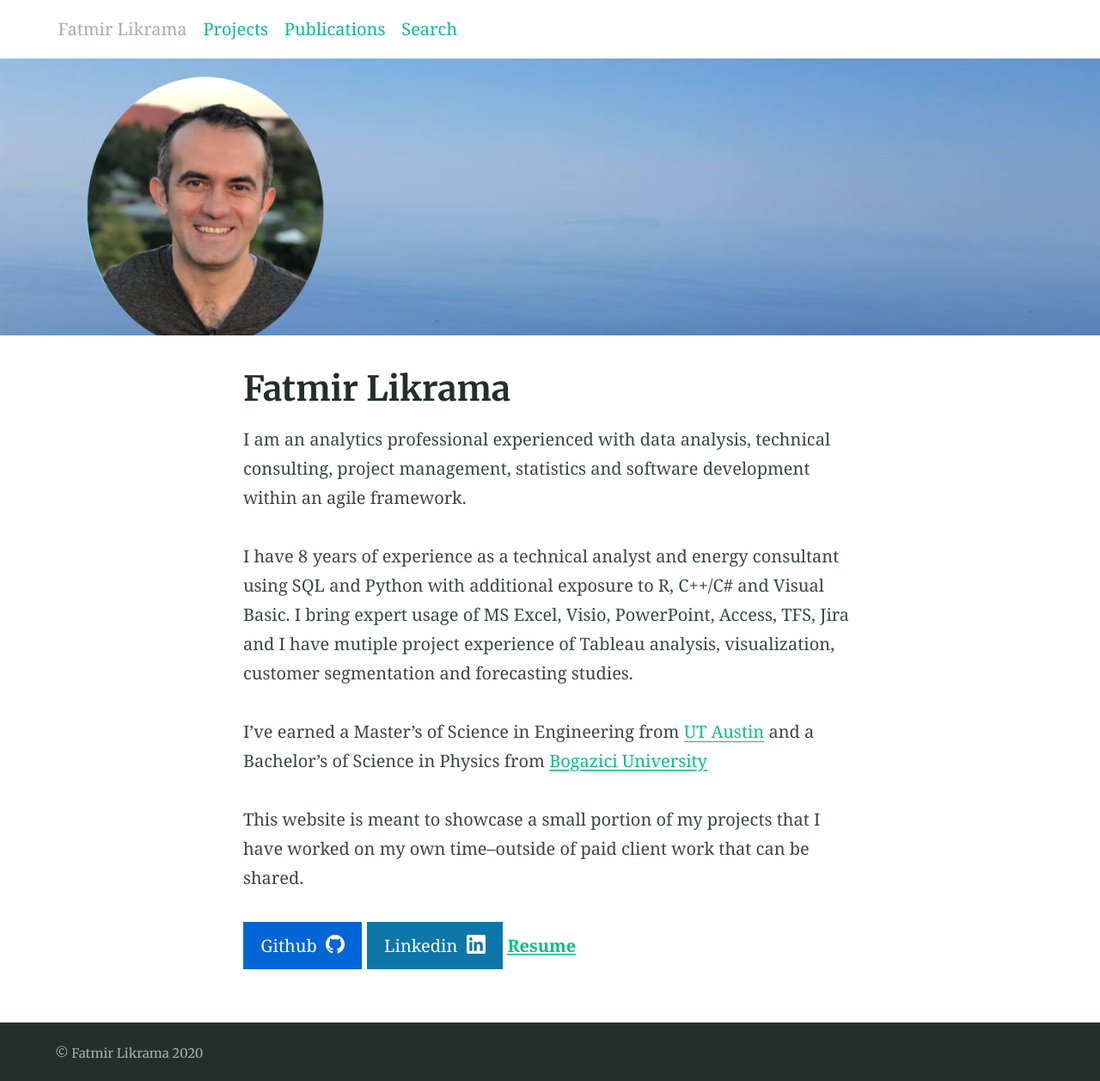
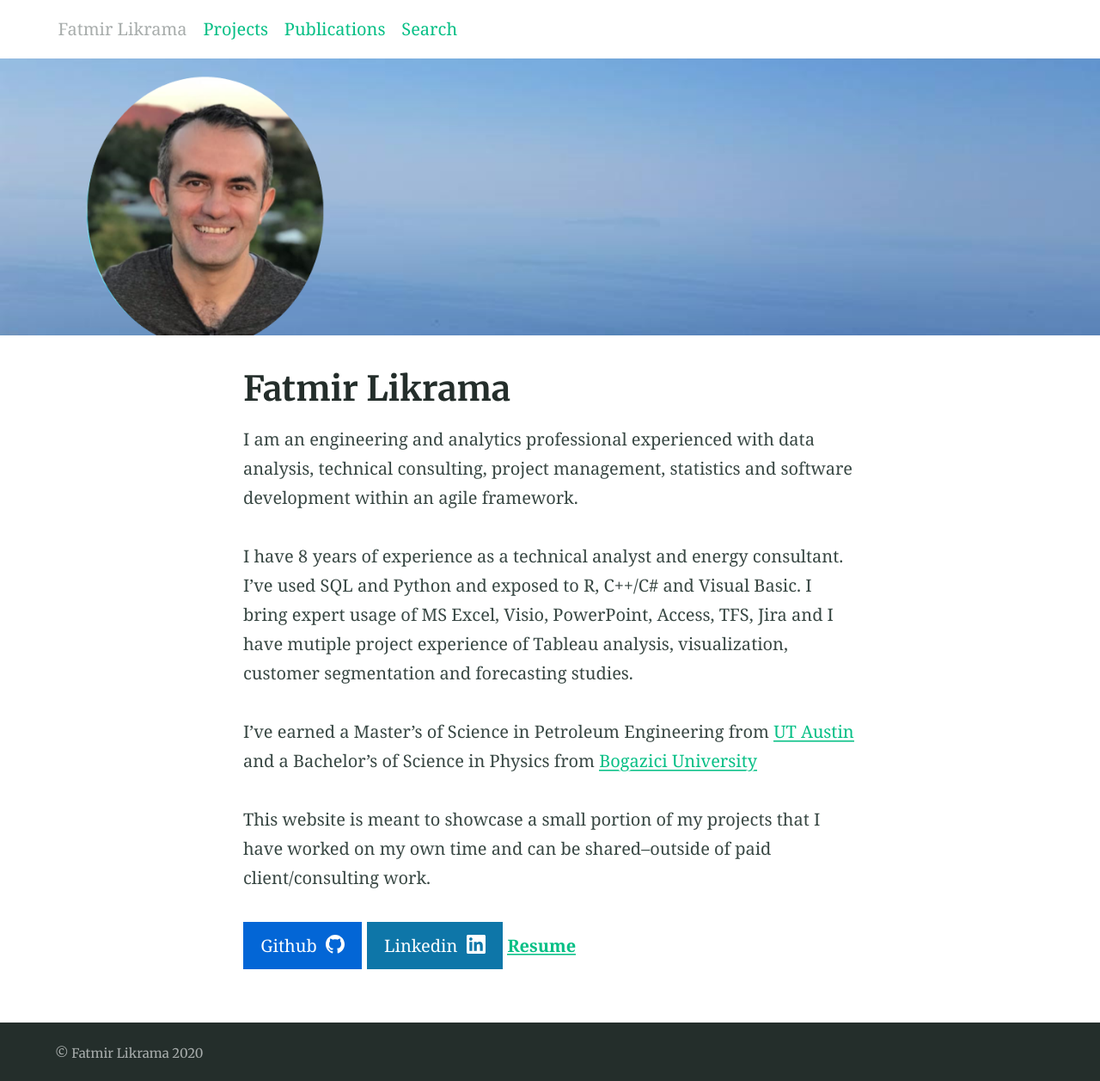
Before and after one commit to flikrama/flikrama.github.io, a Jekyll site: the page built from index.md, in a window 1280 px wide. Shown: the whole page at 86% size. Built offline with Jekyll 4.4.1, drawn with Linux system fonts in a browser that asks for light colours.

Commit message:
index file

```diff
--- a/index.md
+++ b/index.md
@@ -7,13 +7,13 @@
 feature_image: /assets/img/index/Fatmir1.png
 ---
 
-I am an analytics professional experienced with data analysis, technical consulting, project management, statistics and software development within an agile framework.
+I am an engineering and analytics professional experienced with data analysis, technical consulting, project management, statistics and software development within an agile framework.
 
-I have 8 years of experience as a technical analyst and energy consultant using SQL and Python with additional exposure to R, C++/C# and Visual Basic. I bring expert usage of MS Excel, Visio, PowerPoint, Access, TFS, Jira and I have mutiple project experience of Tableau analysis, visualization, customer segmentation and forecasting studies.
+I have 8 years of experience as a technical analyst and energy consultant. I've used SQL and Python and exposed to R, C++/C# and Visual Basic. I bring expert usage of MS Excel, Visio, PowerPoint, Access, TFS, Jira and I have mutiple project experience of Tableau analysis, visualization, customer segmentation and forecasting studies.
 
 
-I've earned a Master's of Science in Engineering from [UT Austin](https://www.utexas.edu/) and a Bachelor's of Science in Physics from [Bogazici University](http://www.boun.edu.tr/en_US)
+I've earned a Master's of Science in Petroleum Engineering from [UT Austin](https://www.utexas.edu/) and a Bachelor's of Science in Physics from [Bogazici University](http://www.boun.edu.tr/en_US)
 
-This website is meant to showcase a small portion of my projects that I have worked on my own time--outside of paid client work that can be shared.
+This website is meant to showcase a small portion of my projects that I have worked on my own time and can be shared--outside of paid client/consulting work.
 
 {% include button.html text="Github" icon="github" link="https://github.com/flikrama" color="#0366d6" %} {% include button.html text="Linkedin" icon="linkedin" link="https://www.linkedin.com/in/likrama/" color="#0e76a8" %}   [**Resume**](/assets/resume/Fatmir_Likrama.pdf)
```
